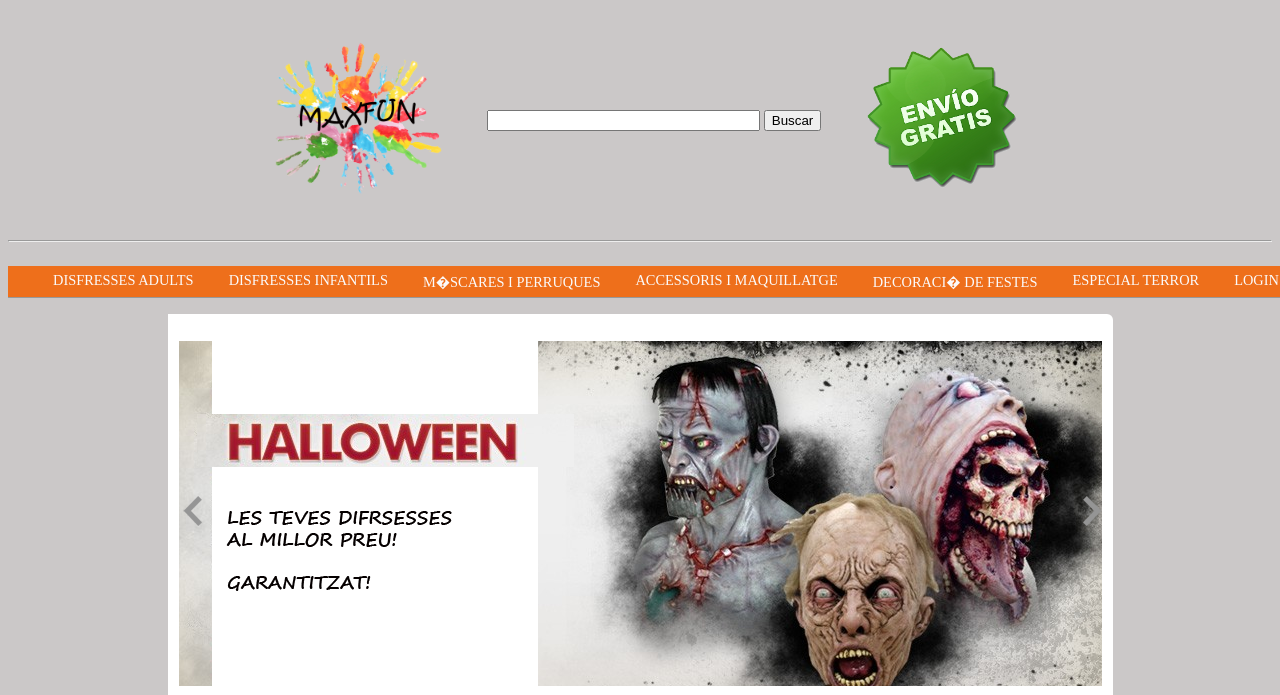
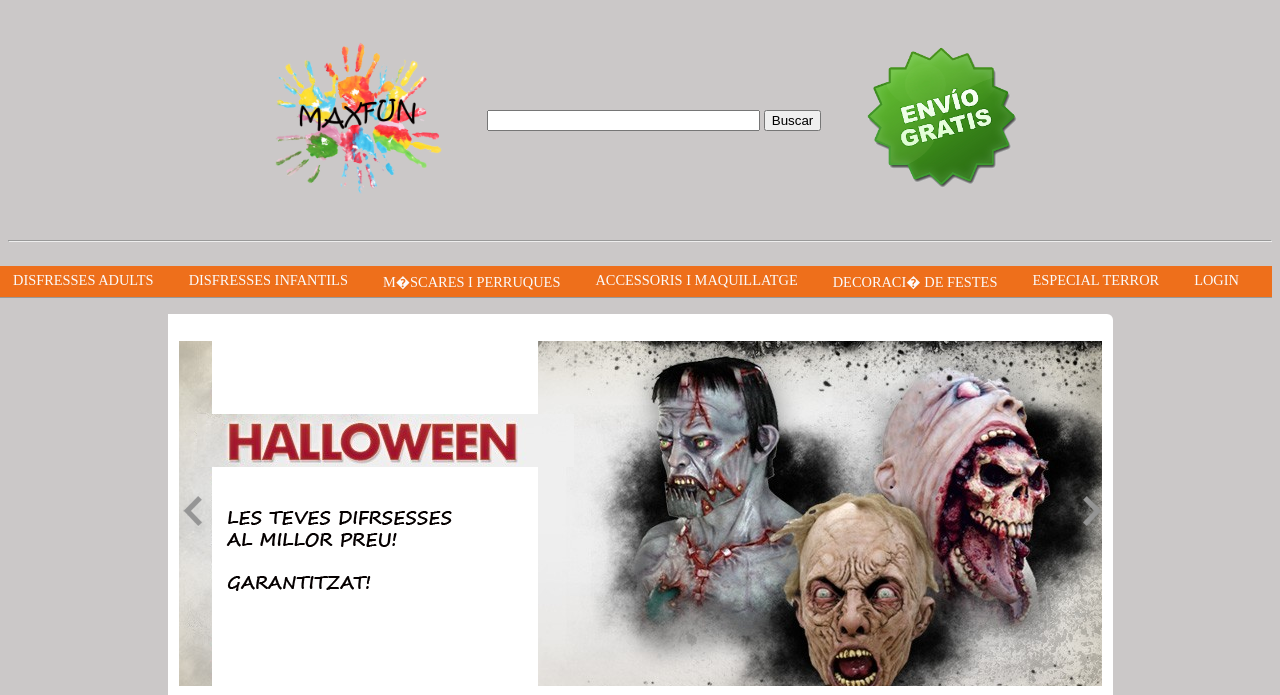
Before and after one commit to dguiu/WEB_TDW_PR, a PHP site: page /index.php in a window 1280 px wide. Shown: the top 695 px of the page. Run offline with PHP 8.4, Linux system fonts and the light colour scheme.

Commit message:
Cambi estil

```diff
--- a/WEB/estils.css
+++ b/WEB/estils.css
@@ -30,7 +30,7 @@ border-radius: 0 6px 0 0;
 		font-family:"Arial";
 		font-size:30px;}
 
-#menu { float: left;
+#menu { float: right;
 		width: 100%;
 		list-style: none;
 		background: #ee6f1b;
```
